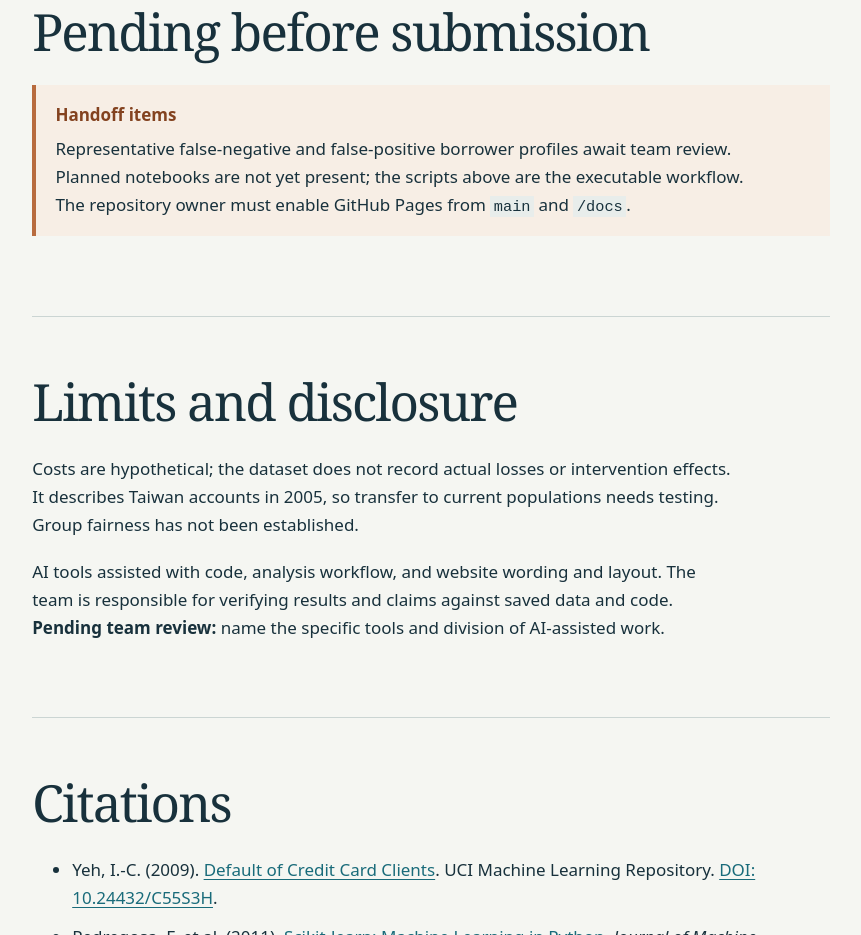
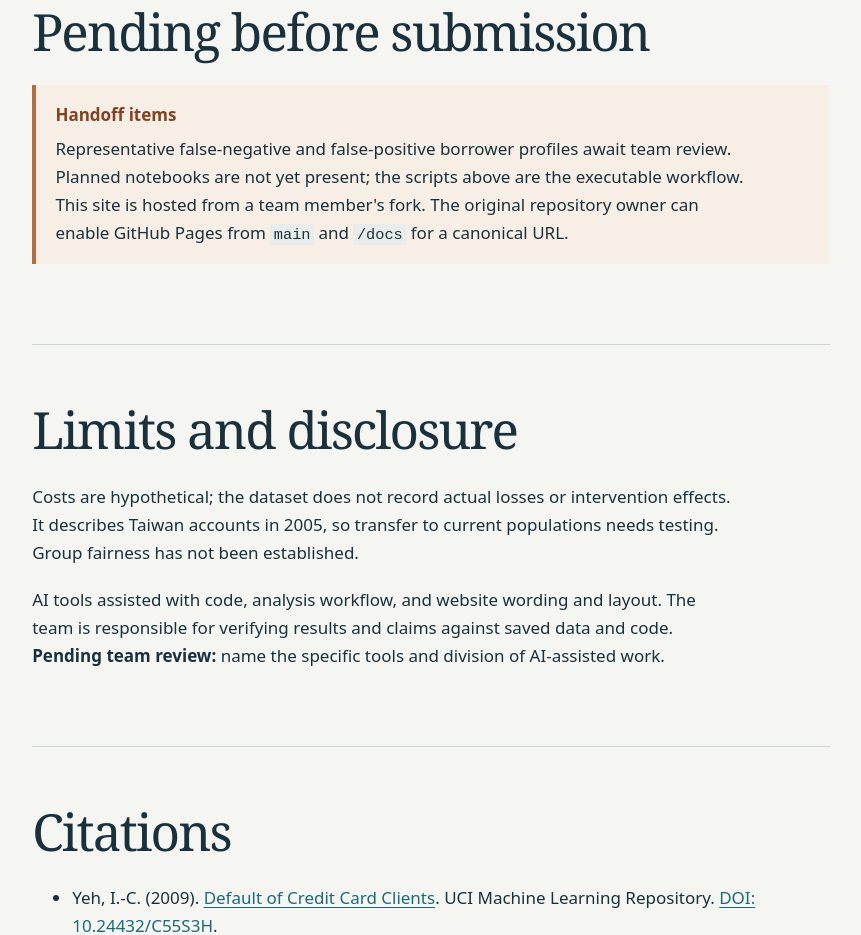
Before and after one commit to Siddhant171/credit-default-prediction, a plain HTML site: page docs/readme.html in a window 1280 px wide. Shown: the part 2046-2981 px from the top of the page, without its empty margins (209-1070 px from the left). Drawn offline with Linux system fonts and the light colour scheme.

Commit message:
Document live Pages mirror and remaining handoff

```diff
--- a/docs/readme.html
+++ b/docs/readme.html
@@ -26,7 +26,7 @@ python src/evaluate_all_models.py
 python src/cost_optimizer.py
 python -m http.server 8000 --directory docs</code></pre><p>Open <code>http://localhost:8000/</code>. The fixed stratified split is 70/15/15 with seed 42. Row-level category cleaning occurs before the split; learned scaling and encoding fit on training folds only.</p></section>
     <section class="chapter"><h2>Files to check</h2><ul><li><a href="https://github.com/TagalpallewarAbhishek/credit-default-prediction/tree/main/src">src/</a>: data audit, fixed split, preprocessing, models, calibration and cost optimizer.</li><li><a href="https://github.com/TagalpallewarAbhishek/credit-default-prediction/tree/main/data">data/</a>: raw CSV and exact train, validation and test CSVs.</li><li><a href="https://github.com/TagalpallewarAbhishek/credit-default-prediction/tree/main/results">results/</a>: full validation metrics, probabilities, selected hyperparameters and one-time test report.</li><li><a href="https://github.com/TagalpallewarAbhishek/credit-default-prediction/tree/main/docs/assets">docs/assets/</a>: figures and the simulator’s test label/probability JSON.</li></ul><p>At the stated assumed costs, HistGradientBoosting had validation loss $4,187,500 at threshold 0.1304. Validation selected threshold 0.135. On test, PR-AUC was 0.5596 and ROC-AUC was 0.7798; assumed loss was $4,239,000 versus $6,677,000 at 0.50.</p></section>
-    <section class="chapter"><h2>Pending before submission</h2><div class="pending"><strong>Handoff items</strong><p>Representative false-negative and false-positive borrower profiles await team review. Planned notebooks are not yet present; the scripts above are the executable workflow. The repository owner must enable GitHub Pages from <code>main</code> and <code>/docs</code>.</p></div></section>
+    <section class="chapter"><h2>Pending before submission</h2><div class="pending"><strong>Handoff items</strong><p>Representative false-negative and false-positive borrower profiles await team review. Planned notebooks are not yet present; the scripts above are the executable workflow. This site is hosted from a team member's fork. The original repository owner can enable GitHub Pages from <code>main</code> and <code>/docs</code> for a canonical URL.</p></div></section>
     <section class="chapter"><h2>Limits and disclosure</h2><p>Costs are hypothetical; the dataset does not record actual losses or intervention effects. It describes Taiwan accounts in 2005, so transfer to current populations needs testing. Group fairness has not been established.</p><p>AI tools assisted with code, analysis workflow, and website wording and layout. The team is responsible for verifying results and claims against saved data and code. <strong>Pending team review:</strong> name the specific tools and division of AI-assisted work.</p></section>
     <section class="chapter"><h2>Citations</h2><ul><li>Yeh, I.-C. (2009). <a href="https://archive.ics.uci.edu/dataset/350/default+of+credit+card+clients">Default of Credit Card Clients</a>. UCI Machine Learning Repository. <a href="https://doi.org/10.24432/C55S3H">DOI: 10.24432/C55S3H</a>.</li><li>Pedregosa, F. et al. (2011). <a href="https://jmlr.org/papers/v12/pedregosa11a.html">Scikit-learn: Machine Learning in Python</a>. <em>Journal of Machine Learning Research</em>, 12, 2825–2830.</li></ul></section>
   </main>
```
Also changed, not shown: 1 other file.
